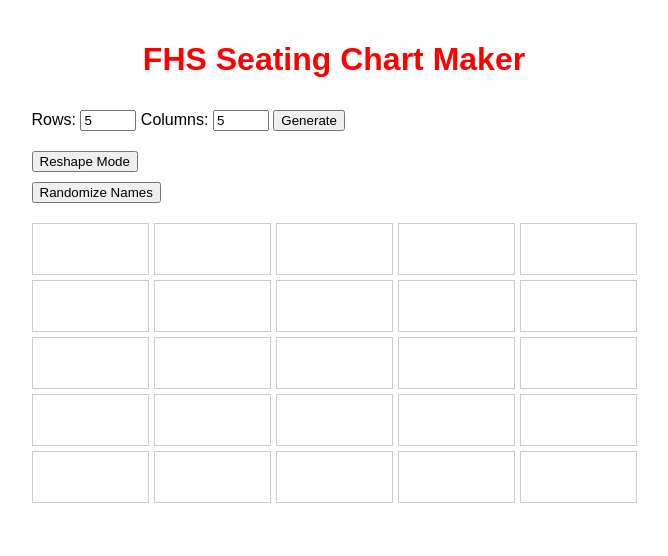
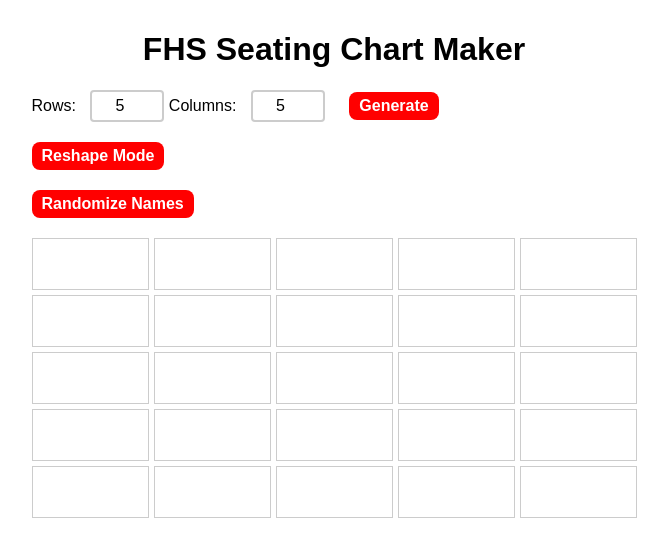
Before and after one commit to Mrcoolman333/seating-chart, a plain HTML site: page index.html in a window 1280 px wide. Both pictures are taken after a click on the button "Generate". Shown: the whole page, without its empty margins (306-974 px from the left). Drawn offline with Linux system fonts and the light colour scheme.

Commit message:
Add files via upload

```diff
--- a/index.html
+++ b/index.html
@@ -7,17 +7,16 @@
   <link rel = "stylesheet" href="style.css"/>
 </head>
 <body>
-  <h1 style="color : red;">FHS Seating Chart Maker</h1>
+  <h1>FHS Seating Chart Maker</h1>
   <div id="controls">
-    <label>Rows: <input type="number" id="rows" min="1" max="20" value="5"></label>
+    <label>Rows:
+    <input type="number" id="rows" min="1" max="20" value="5"></label>
     <label>Columns: <input type="number" id="cols" min="1" max="20" value="5"></label>
-    <button onclick="generateGrid()">Generate</button>
+    <button id = "generate" onclick="generateGrid()">Generate</button>
     <br>
     <button id = "edit" onclick= "editModeToggle()">Reshape Mode</button>
     <button id = "random" onclick="randomizeNames()">Randomize Names</button>
-    <div id="grid">
-      <script src="grid.js"></script>
-    </div>
+    <script id = "grid" src="grid.js"></script>
   </div>
 </body>
 </html>
--- a/style.css
+++ b/style.css
@@ -3,7 +3,7 @@ body {
   display: flex;
   flex-direction: column;
   align-items: center;
-    margin: 20px;
+  margin: 10px;
 }
 
 #grid {
@@ -12,14 +12,48 @@ body {
   margin: 20px 0;
 }
 
-#edit {
-    display: none;
-    margin-top: 20px;
+button {
+  padding: 5px 10px;
+  font-size: 16px;
+  font-weight: bold;
+  color: white;
+  background-color: #FF0000;
+  border: none;
+  border-radius: 8px;
+  cursor: pointer;
+  transition: all 0.3s ease;
 }
 
-#random {
+#generate {
+  margin-left: 20px;
+}
+
+#edit, #random {
+  margin-top: 20px;
   display: none;
-  margin-top: 10px;
+}
+
+#generate:hover, #edit:hover, #random:hover {
+  background-color: #8B0000;
+}
+
+button:active {
+  background-color: #8B0000;
+}
+
+label {
+  margin: 5px 0;
+  font-size: 16px;
+}
+
+input[type="number"] {
+  margin-left: 10px;
+  padding: 5px;
+  font-size: 16px;
+  border: 2px solid #ccc;
+  border-radius: 4px;
+  width: 60px;
+  text-align: center;
 }
 
 .cell {
@@ -32,16 +66,8 @@ body {
   overflow: hidden;
   white-space: nowrap;
   font-size: 15px;
-}
-
-#controls {
-    margin-top: 10px;
-}
-
-#name-list {
-    width: 150px;
-    height: 100px;
-    margin: 10px 0;
+  background-color: white;
+  color: black;
 }
 
 .cell.delete-mode:hover {
```
Also changed, not shown: script.js (added, +60 -0 lines). Lines whose indentation alone changed are shown as unchanged.
